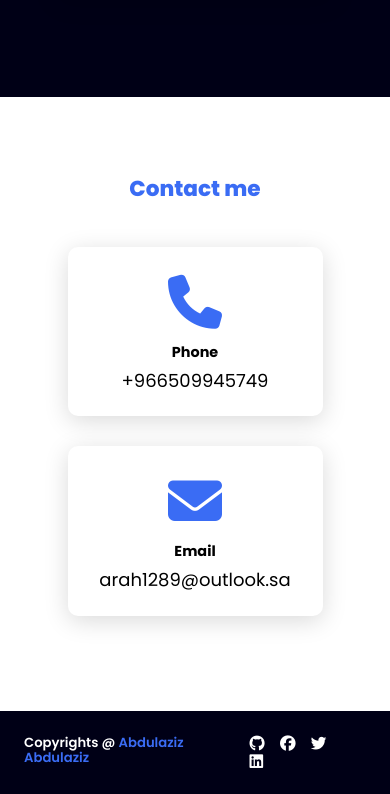
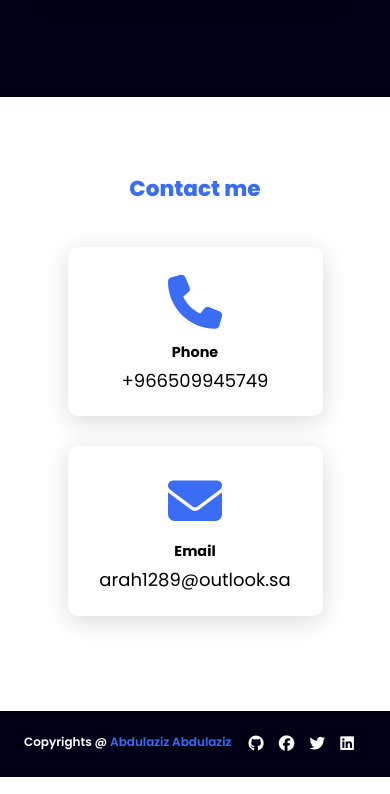
Before and after one commit to Arah1289/portifolio, a plain HTML site: page index.html in a window 390 px wide. Shown: the part 1694-2488 px from the top of the page. Drawn offline with Linux system fonts and the light colour scheme.

Commit message:
Change The font-size In Footer

```diff
--- a/CSS/style.css
+++ b/CSS/style.css
@@ -261,6 +261,13 @@ footer .social-icon a {
         font-size: 1.1em
     }
 }
+@media (max-width: 450px) {
+    footer p {
+        font-size: 1em;
+    }
+    footer .social-icon {
+        font-size: 12px;
+}
 @media (max-width: 300px) {
     body {
         font-size: 10px;
```
